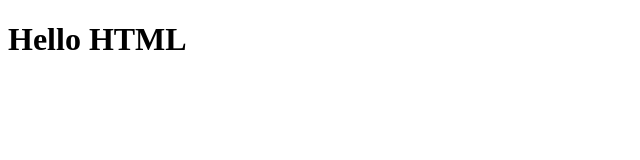
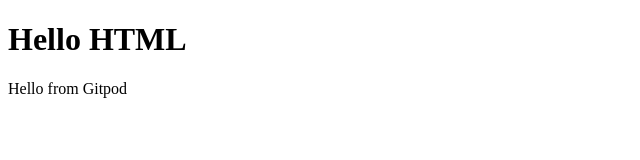
Before and after one commit to andrusb21/HelloWorld, a plain HTML site: page index.html in a window 1280 px wide. Shown: the whole page, without its empty margins (0-640 px from the left). Drawn offline with Linux system fonts and the light colour scheme.

Commit message:
add hello from gitpod

```diff
--- a/index.html
+++ b/index.html
@@ -5,5 +5,6 @@
 </head>
 <body>
 <h1>Hello HTML</h1>
+<p>Hello from Gitpod</p>
 </body>
 </html>
```
